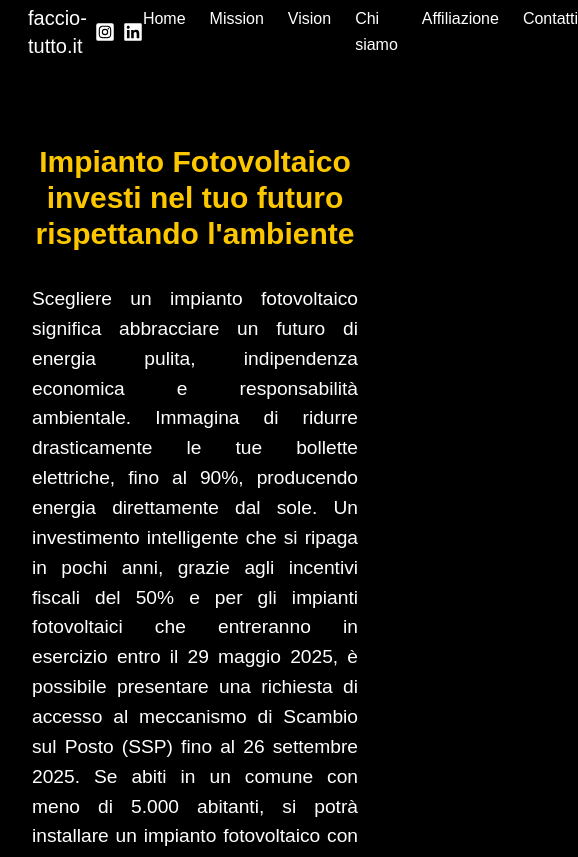
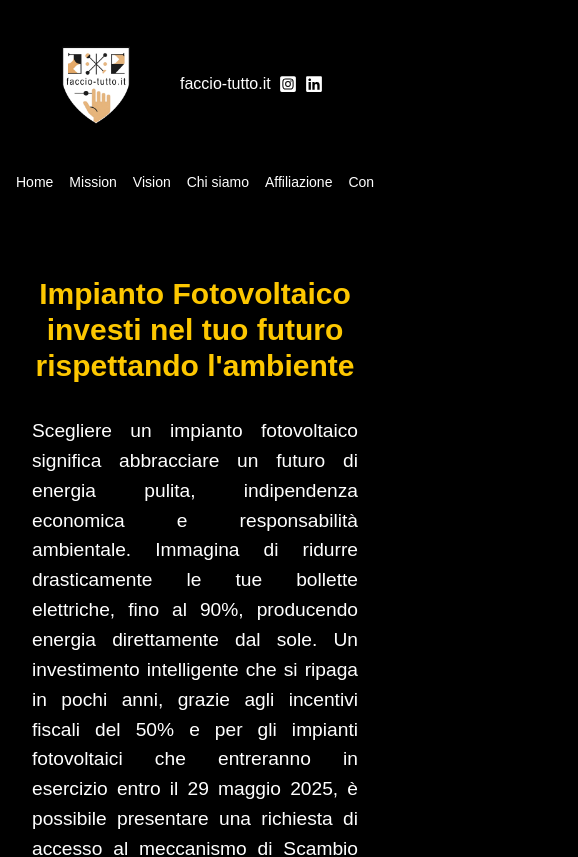
Before and after one commit to faccio-tutto/faccio-tutto, a Next.js app: page /fotovoltaico in a window 390 px wide. Shown: the top 857 px of the page, 578 px wide, since content can reach past the window. Built offline with nearby package versions, Linux system fonts and the light colour scheme.

Commit message:
modifica navbar per schermi piccoli pagina fotovoltaico

```diff
--- a/app/fotovoltaico/page.tsx
+++ b/app/fotovoltaico/page.tsx
@@ -17,22 +17,24 @@ const FotovoltaicoPage = () => {
   return (
     <div className="bg-black min-h-screen text-gray-500">
        {/* Navbar */}
-      <nav className="bg-black text-white py-1 px-6 flex justify-between items-center shadow-lg">
-        <div className="flex items-center gap-1">
+     <nav className="bg-black text-white py-1 px-4 sm:px-6 flex flex-wrap justify-between items-center shadow-lg">
+  <div className="flex items-center gap-1 min-w-[220px]">
     <a href="/">
-            <Image src="/logo faccio tutto 3.png" alt="Logo Faccio Tutto" width={200} height={200} className="rounded" />
+      <Image src="/logo faccio tutto 3.png" alt="Logo Faccio Tutto" width={160} height={160} className="rounded" />
     </a>
-          <h1 className="text-xl font-normal flex items-center gap-2">
+    <h1 className="text-base sm:text-xl font-normal flex items-center gap-2">
       faccio-tutto.it
       <a href="https://www.instagram.com/infofacciotutto/" target="_blank" rel="noopener noreferrer" aria-label="Instagram Link">
-              <FaInstagramSquare />
+        <FaInstagramSquare className="text-lg sm:text-xl" />
       </a>
       <a href="https://www.linkedin.com/company/faccio-tutto/?viewAsMember=true" target="_blank" rel="noopener noreferrer" aria-label="LinkedIn Link">
-              <FaLinkedin />
+        <FaLinkedin className="text-lg sm:text-xl" />
       </a>
     </h1>
   </div>
-        <ul className="flex gap-6">
+
+  {/* Scrollable menu on small screens */}
+  <ul className="flex gap-4 sm:gap-6 overflow-x-auto sm:overflow-visible w-full sm:w-auto mt-2 sm:mt-0 text-sm sm:text-base">
     {[
       { name: "Home", href: "/" },
       { name: "Mission", href: "/mission" },
@@ -41,7 +43,7 @@ const FotovoltaicoPage = () => {
       { name: "Affiliazione", href: "/affiliazione" },
       { name: "Contatti", href: "/contatti" },
     ].map((link) => (
-            <li key={link.href}>
+      <li key={link.href} className="whitespace-nowrap">
         <a href={link.href} className="hover:underline">{link.name}</a>
       </li>
     ))}
```
Lines whose indentation alone changed are shown as unchanged.
